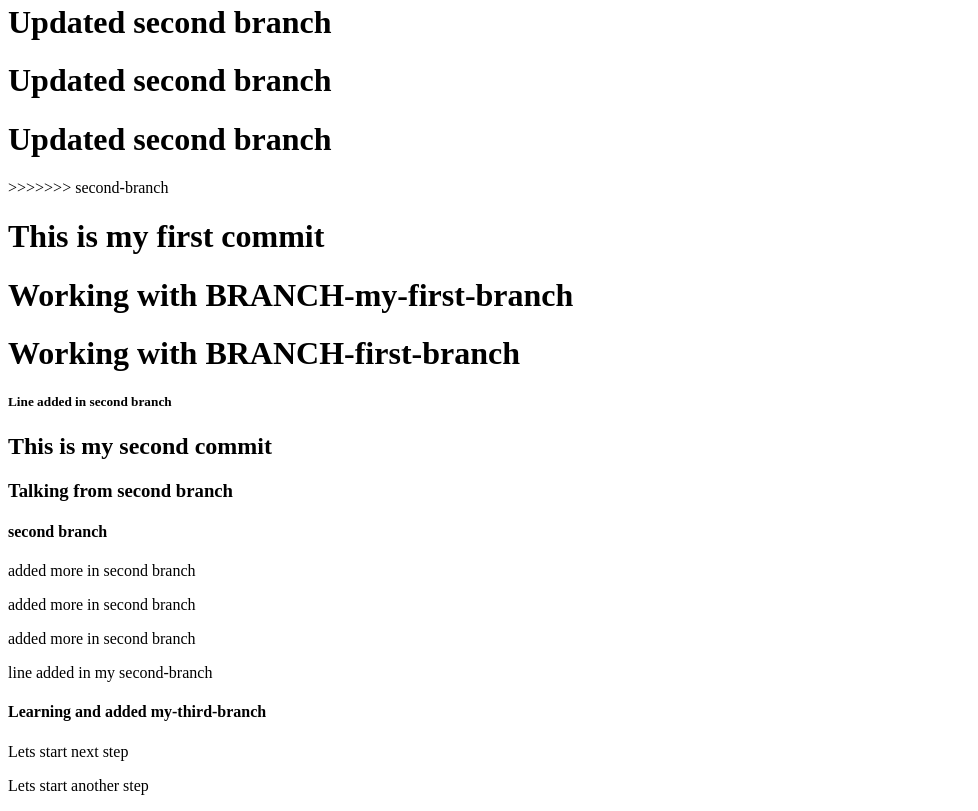
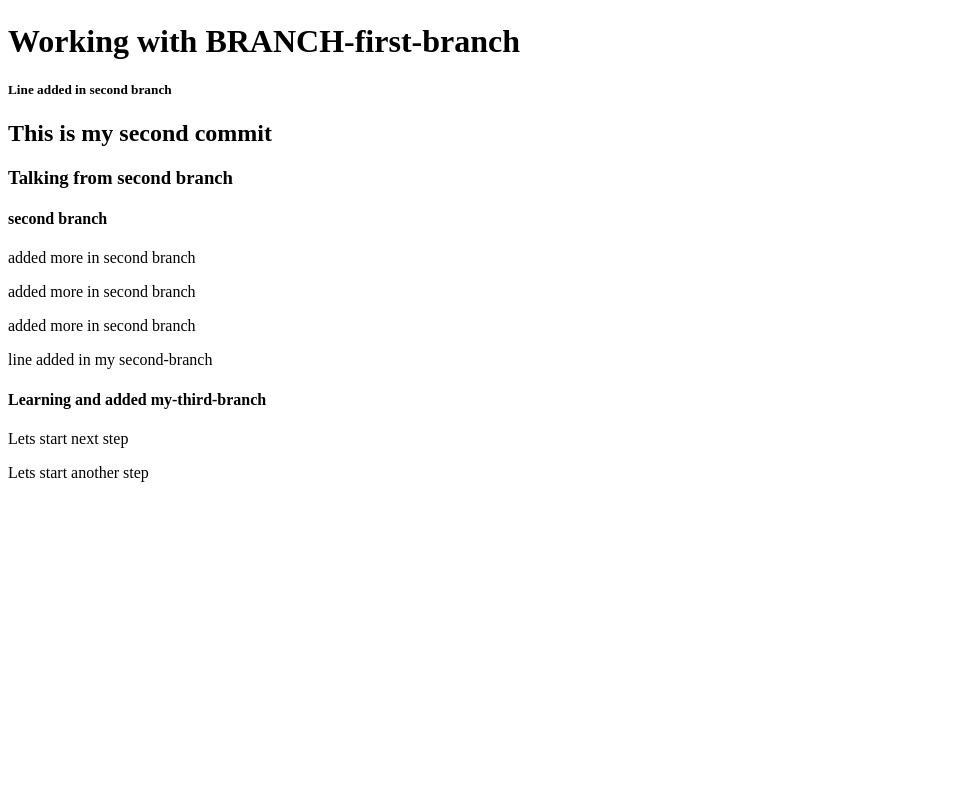
Before and after one commit to AfrinaMimi2022/my-first-website, a plain HTML site: page index.html in a window 1280 px wide. Shown: the part 783-1594 px from the top of the page, without its empty margins (0-978 px from the left). After the commit the page ends 1281 px from the top, so only its background shows below. Drawn offline with Linux system fonts and the light colour scheme.

Commit message:
main branch conflict_reslove

```diff
--- a/index.html
+++ b/index.html
@@ -8,16 +8,9 @@
 </head>
 <body>
     <img src="bangladeshFlag.jpg" alt="">
-<<<<<<< HEAD
     <h1>this is another updated main branch</h1>
     <h1>this is updated main branch</h1>
     <h1>this is updated main branch</h1>
-=======
-    <h1>First Branch</h1>
-    <h1>Updated second branch</h1>
-    <h1>Updated second branch</h1>
-    <h1>Updated second branch</h1>
->>>>>>> second-branch
     <h1>This is my first commit</h1>
     <h1>Working with BRANCH-my-first-branch</h1>
     <h1>Working with BRANCH-first-branch</h1>
```
